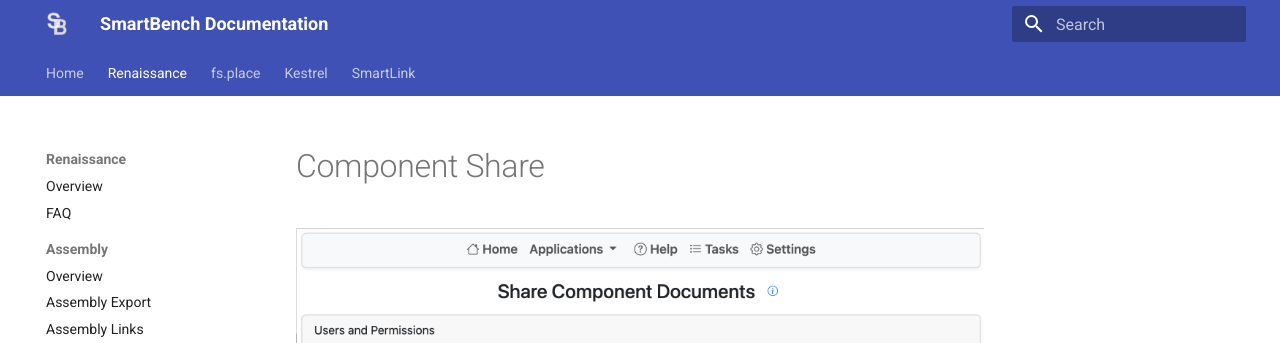
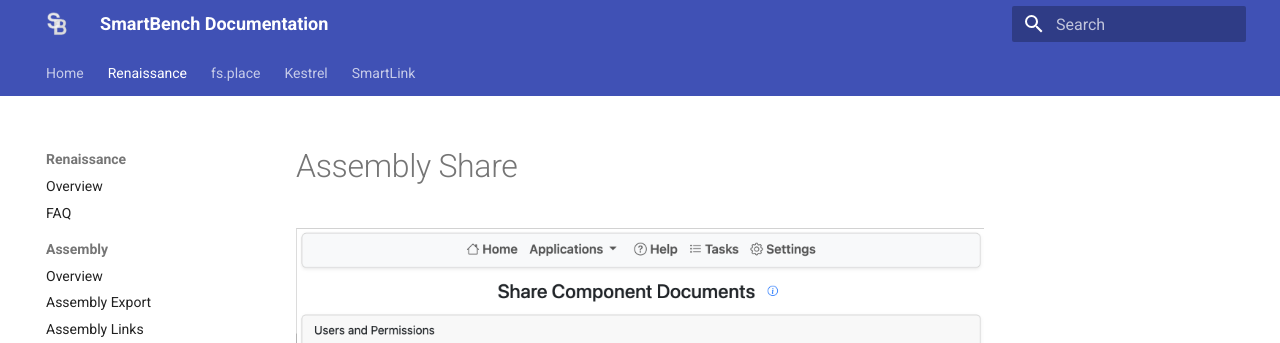
Before and after one commit to SmartBenchSoftware/Documentation, an MkDocs documentation site: the page built from docs/renaissance/assembly/component-share.md, in a window 1280 px wide and 1264 px high. Shown: the top 343 px of the window. Built offline with MkDocs 1.6.1 and Material for MkDocs 9.7.7, drawn with Linux system fonts in a browser that asks for light colours.

Commit message:
Update document title to 'Assembly Share'
Renamed the document title from 'Component Share' to 'Assembly Share'.

```diff
--- a/docs/renaissance/assembly/component-share.md
+++ b/docs/renaissance/assembly/component-share.md
@@ -1,4 +1,4 @@
-# Component Share
+# Assembly Share
 
 ![Component Share](component-share.png)
 
```
